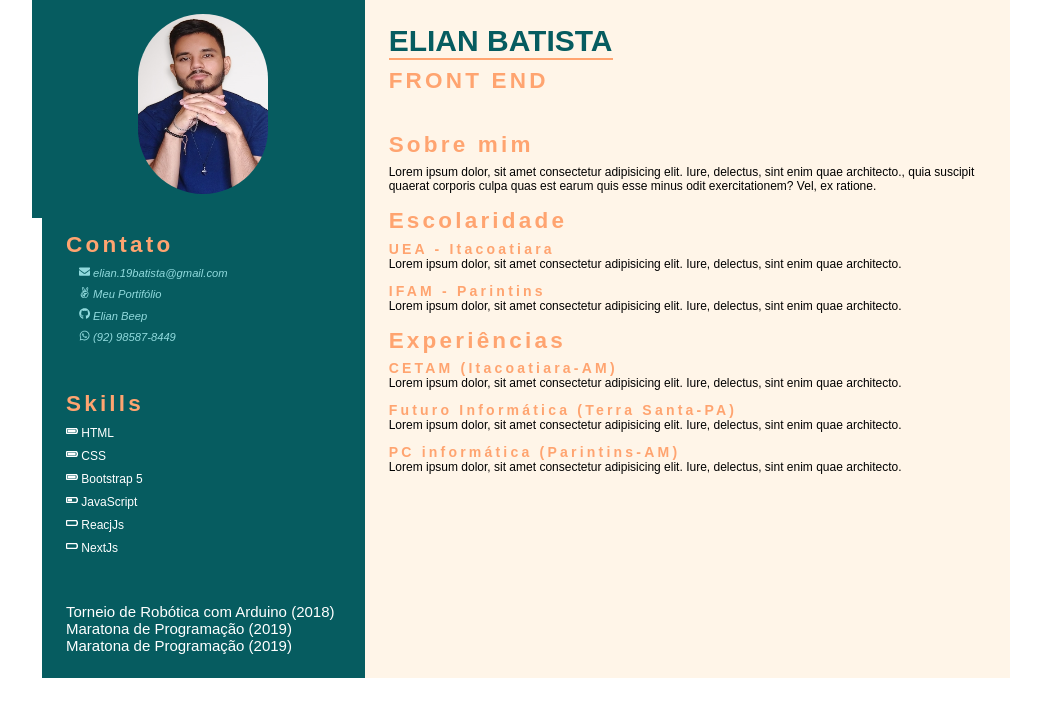
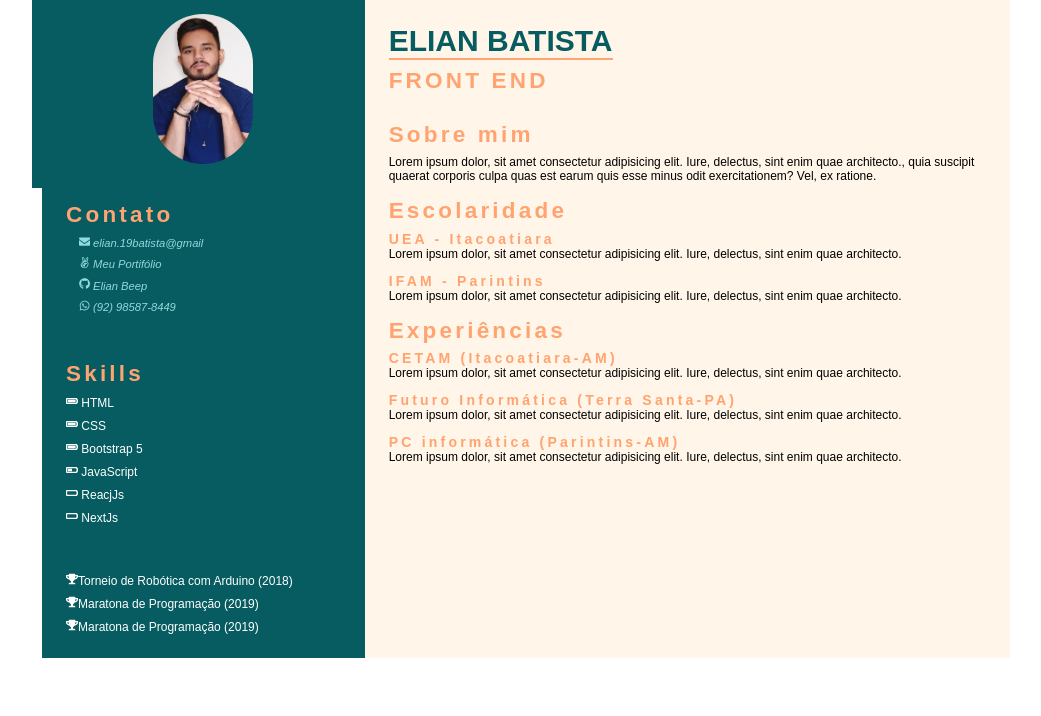
Before and after one commit to Elian-beep/Prot-WebCurriculo, a Next.js app: page / in a window 1280 px wide. Shown: the top 716 px of the page, without its empty margins (114-1155 px from the left). Built offline with nearby package versions, Linux system fonts and the light colour scheme; a web font is replaced by a local one.

Commit message:
premiações: adicionado os icones

```diff
--- a/src/pages/index.jsx
+++ b/src/pages/index.jsx
@@ -1,7 +1,7 @@
 import Head from 'next/head'
 import styles from '../../styles/Home.module.css';
 
-import { FaGithub, FaEnvelope, FaAngellist, FaWhatsapp, FaBatteryEmpty, FaBatteryHalf, FaBatteryFull } from 'react-icons/fa';
+import { FaGithub, FaEnvelope, FaAngellist, FaWhatsapp, FaBatteryEmpty, FaBatteryHalf, FaBatteryFull, FaTrophy } from 'react-icons/fa';
 
 export default function Home() {
   return (
@@ -23,7 +23,7 @@ export default function Home() {
         {/* CONTATO */}
         <div className='contact-me flex-resume'>
           <h2>Contato</h2>
-          <a href="https://elian.19batista@gmail.com"><i><FaEnvelope /> elian.19batista@gmail.com</i></a>
+          <a href="https://elian.19batista@gmail.com"><i><FaEnvelope /> elian.19batista@gmail</i></a>
           <a href="https://basic-portfolio-delta.vercel.app/"><i><FaAngellist /> Meu Portifólio</i></a>
           <a href="https://github.com/Elian-beep"><i><FaGithub /> Elian Beep</i></a>
           <a href="https://api.whatsapp.com/send?phone=5592985878449&text=Ol%C3%A1%20Elian!"><i><FaWhatsapp /> (92) 98587-8449</i></a>
@@ -42,9 +42,9 @@ export default function Home() {
 
         {/* PRÊMIOS */}
         <div className='prizes flex-resume'>
-          Torneio de Robótica com Arduino (2018)
-          Maratona de Programação (2019)
-          Maratona de Programação (2019)
+          <p><FaTrophy />Torneio de Robótica com Arduino (2018)</p>
+          <p><FaTrophy />Maratona de Programação (2019)</p>
+          <p><FaTrophy />Maratona de Programação (2019)</p>
         </div>
 
         {/* Perfil */}
--- a/styles/content.css
+++ b/styles/content.css
@@ -54,7 +54,7 @@
 
 .profile{
     grid-area: 2 / 2 / 5 / 3;
-    margin-top: -100px;
+    margin-top: -80px;
     background-color: var(--back-color-right);
 }
 
--- a/styles/globals.css
+++ b/styles/globals.css
@@ -71,8 +71,8 @@ a{
 
 img{
     max-width: 100%;
-    height: 180px;
-    width: 130px;
+    height: 150px;
+    width: 100px;
     border-radius: 200px;
 }
 
```
